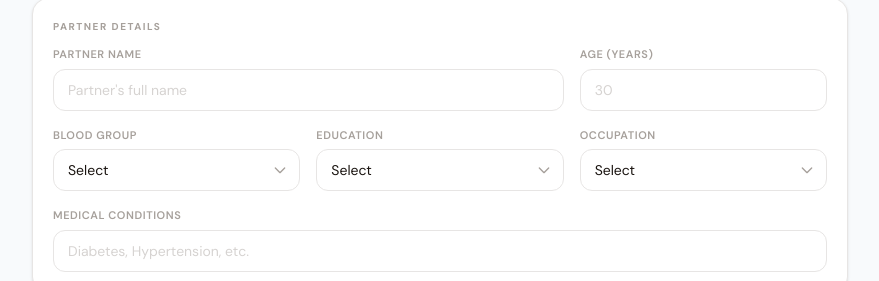
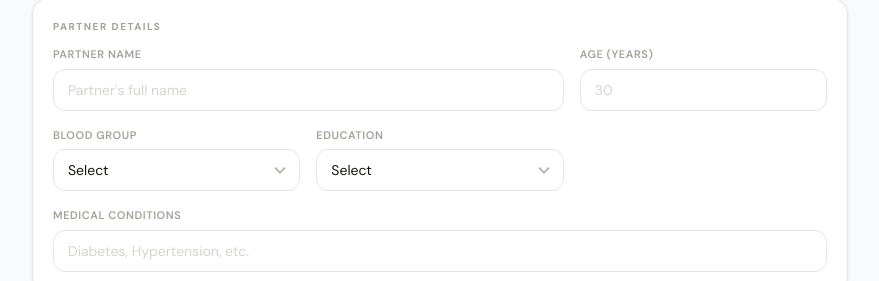
Before and after one commit to shashipathak007/MothersNest, a React (Vite) app: page /register in a window 1280 px wide. Shown: the part 1037-1318 px from the top of the page, without its empty margins (344-1223 px from the left). Built offline with nearby package versions, Linux system fonts and the light colour scheme.

Commit message:
some changes

```diff
--- a/src/components/registration/RegPersonal.jsx
+++ b/src/components/registration/RegPersonal.jsx
@@ -315,18 +315,9 @@ export default function RegPersonal({ form, set, setPartner, setMedFlag }) {
             ))}
           </FormSelect>
 
-          <FormSelect
-            label="Occupation"
-            value={p?.occupation || ""}
-            onChange={(e) =>
-              setPartner("occupation", e.target.value)
-            }
-          >
-            <option value="">Select</option>
-            {OCCUPATIONS.map((o) => (
-              <option key={o}>{o}</option>
-            ))}
-          </FormSelect>
+
+
+
 
           <FormInput
             label="Medical Conditions"
```
